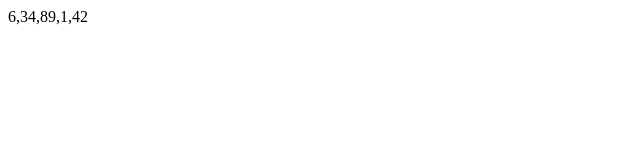
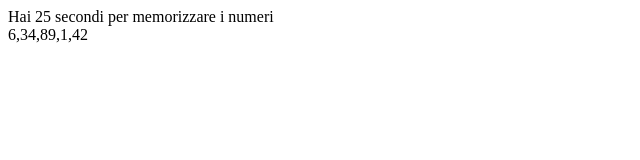
Before and after one commit to Fabrizio-padula-hub/js-simon, a plain HTML site: page index.html in a window 1280 px wide. Shown: the whole page, without its empty margins (0-640 px from the left). Drawn offline with Linux system fonts and the light colour scheme.

Commit message:
feat: added timer

```diff
--- a/index.html
+++ b/index.html
@@ -6,6 +6,9 @@
     <title>Document</title>
 </head>
 <body>
+    <div id="time">
+        <!-- <span>30</span> -->
+    </div>
 
     <div id="number-array">
         <!-- <span>1, 2, 3, 4</span> -->
--- a/js/script.js
+++ b/js/script.js
@@ -13,11 +13,20 @@ const itemsArray = scrollArray(numberArrayPc);
 // Nel dom creare un div e appendere i numeri di numberArrayPc
 const containerNumbersPc = document.querySelector('#number-array');
 containerNumbersPc.innerHTML = `<span>${itemsArray}</span>`;
-console.log(containerNumbersPc)
-
-
 
 // Partita la pagina inizia a scorrere il tempo di 30 secondi
+let timer = 30;
+const reverseClock = setInterval(function(){
+    timer--;
+    containerClock.innerHTML = `<span>Hai ${timer} secondi per memorizzare i numeri</span>`;
+    if(timer === 0){
+        clearInterval(reverseClock);
+    }
+}, 1000)
+
+// mi prendo il div e ci appendo il timer
+const containerClock = document.querySelector('#time');
+console.log(containerClock)
 
 // Far scomparire l’arrayPc dopo 30 secondi
 // (Quindi al timer attaccare il prompt per utente)
```
